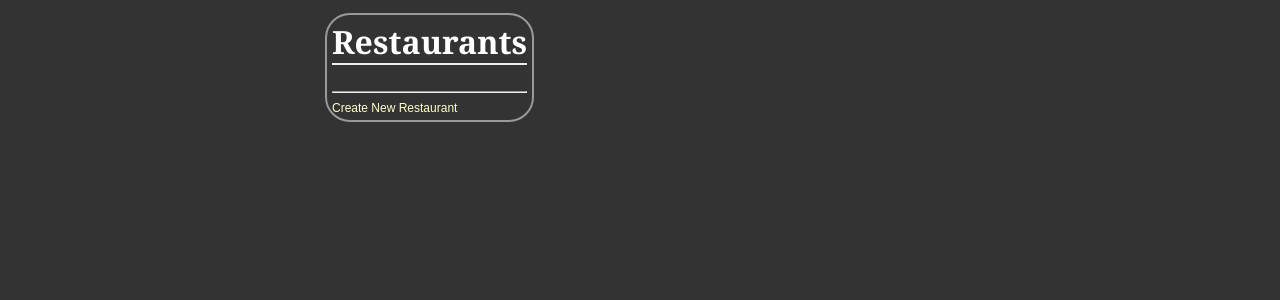
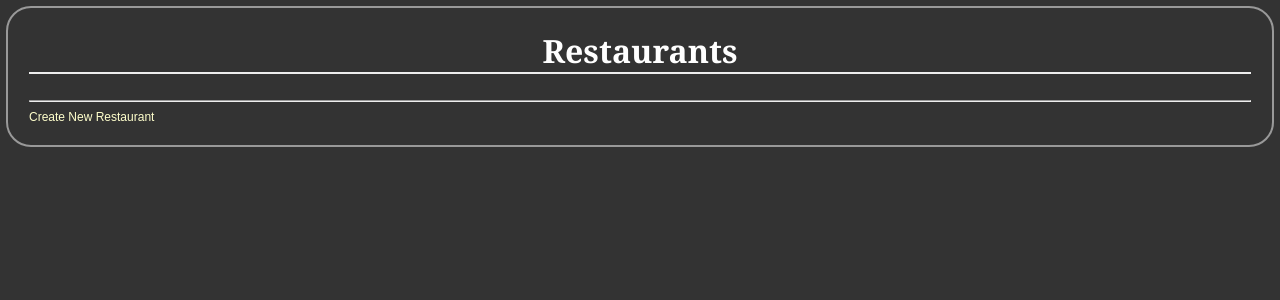
Before and after one commit to evantoh/restaurant, a Flask app: page / in a window 1280 px wide. Shown: the top 300 px of the page. Run offline with Flask 2, Linux system fonts and the light colour scheme; data that the repository does not hold is empty.

Commit message:
add styles

```diff
--- a/static/styles.css
+++ b/static/styles.css
@@ -35,10 +35,9 @@
     border: 2px solid;
     border-color: #999999;
     border-radius: 25px;
-    left: 25%;
-    margin: 5px;
-    padding: 5px;
-    position: fixed;
+    left: 9%;
+    margin: -2px;
+    padding: 21px;
 }
 
 .header {
```
Also changed, not shown: static/Chinese-Food.jpg (added), static/delicious-buffet-foods.jpg (added).
